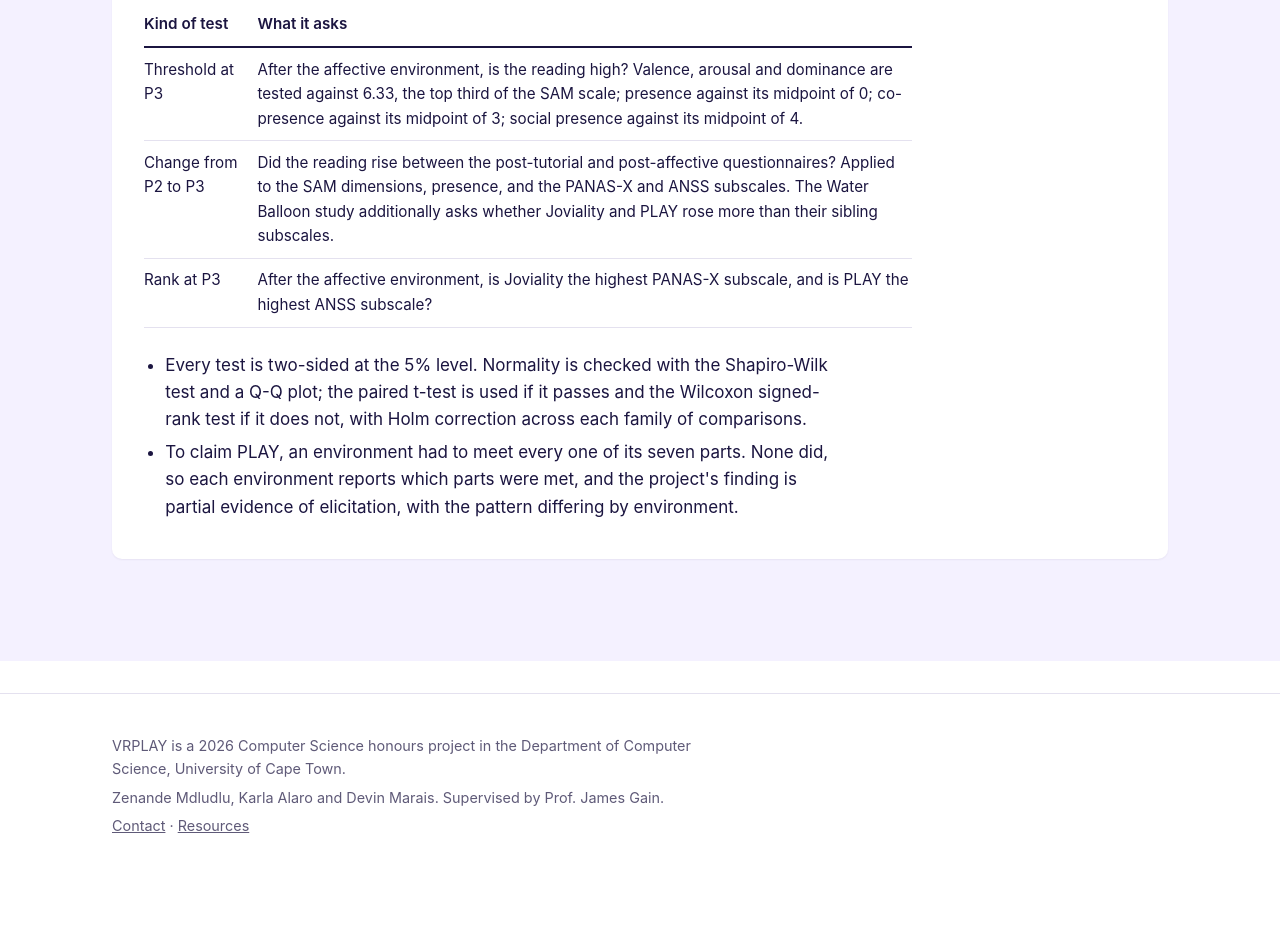
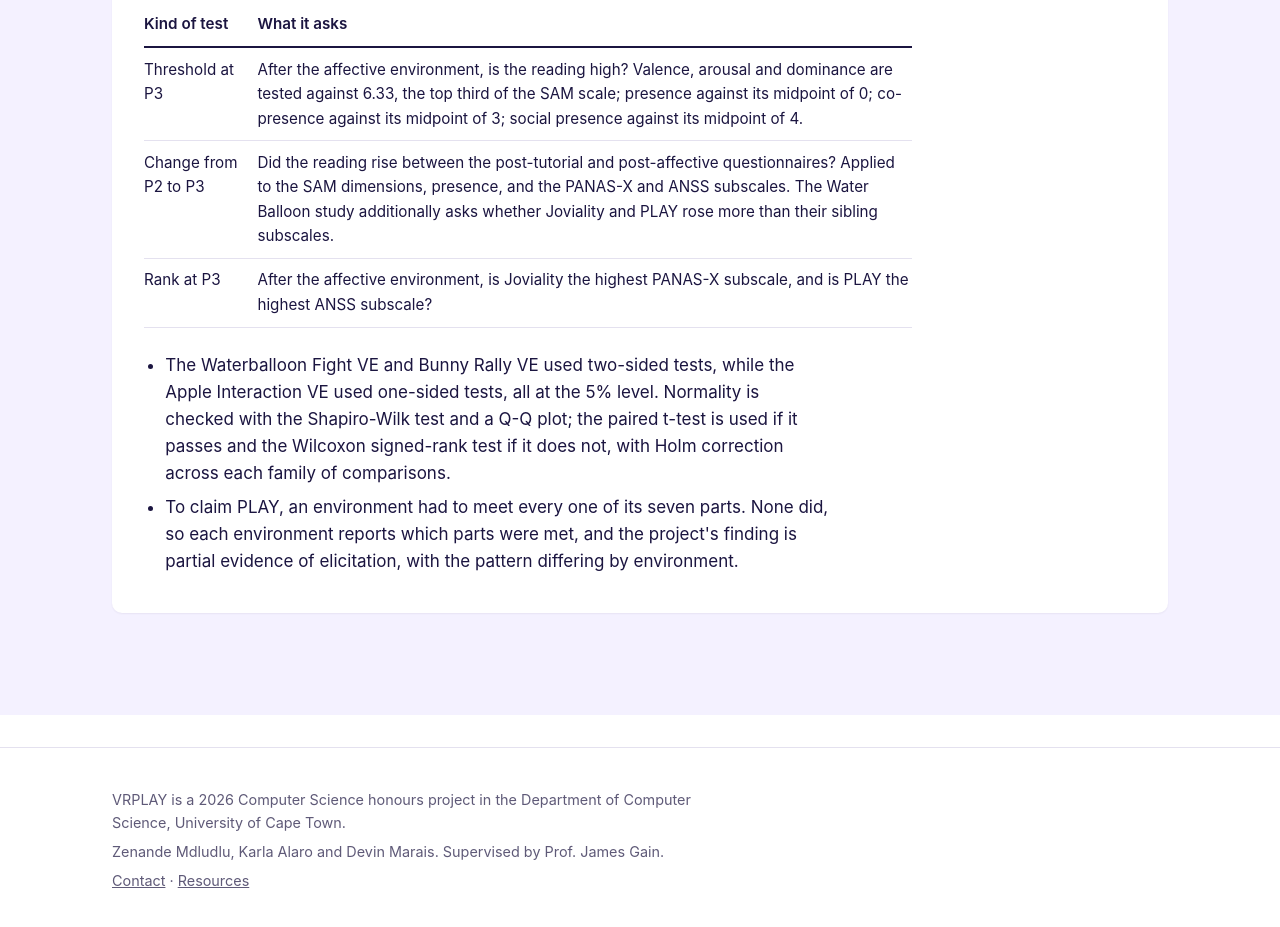
Before and after one commit to devin-88/vrplay-website, a plain HTML site: page method.html in a window 1280 px wide. Shown: the part 4654-5581 px from the top of the page. Before the commit the page ends 5545 px from the top, so only its background shows below. Drawn offline with Linux system fonts and the light colour scheme.

Commit message:
Update method.html

```diff
--- a/method.html
+++ b/method.html
@@ -138,7 +138,7 @@
       </table>
       </div>
       <ul>
-        <li>Every test is two-sided at the 5% level. Normality is checked with the Shapiro-Wilk test and a Q-Q plot; the paired t-test is used if it passes and the Wilcoxon signed-rank test if it does not, with Holm correction across each family of comparisons.</li>
+        <li>The Waterballoon Fight VE and Bunny Rally VE used two-sided tests, while the Apple Interaction VE used one-sided tests, all at the 5% level. Normality is checked with the Shapiro-Wilk test and a Q-Q plot; the paired t-test is used if it passes and the Wilcoxon signed-rank test if it does not, with Holm correction across each family of comparisons.</li>
         <li>To claim PLAY, an environment had to meet every one of its seven parts. None did, so each environment reports which parts were met, and the project's finding is partial evidence of elicitation, with the pattern differing by environment.</li>
       </ul>
       </div>
```
